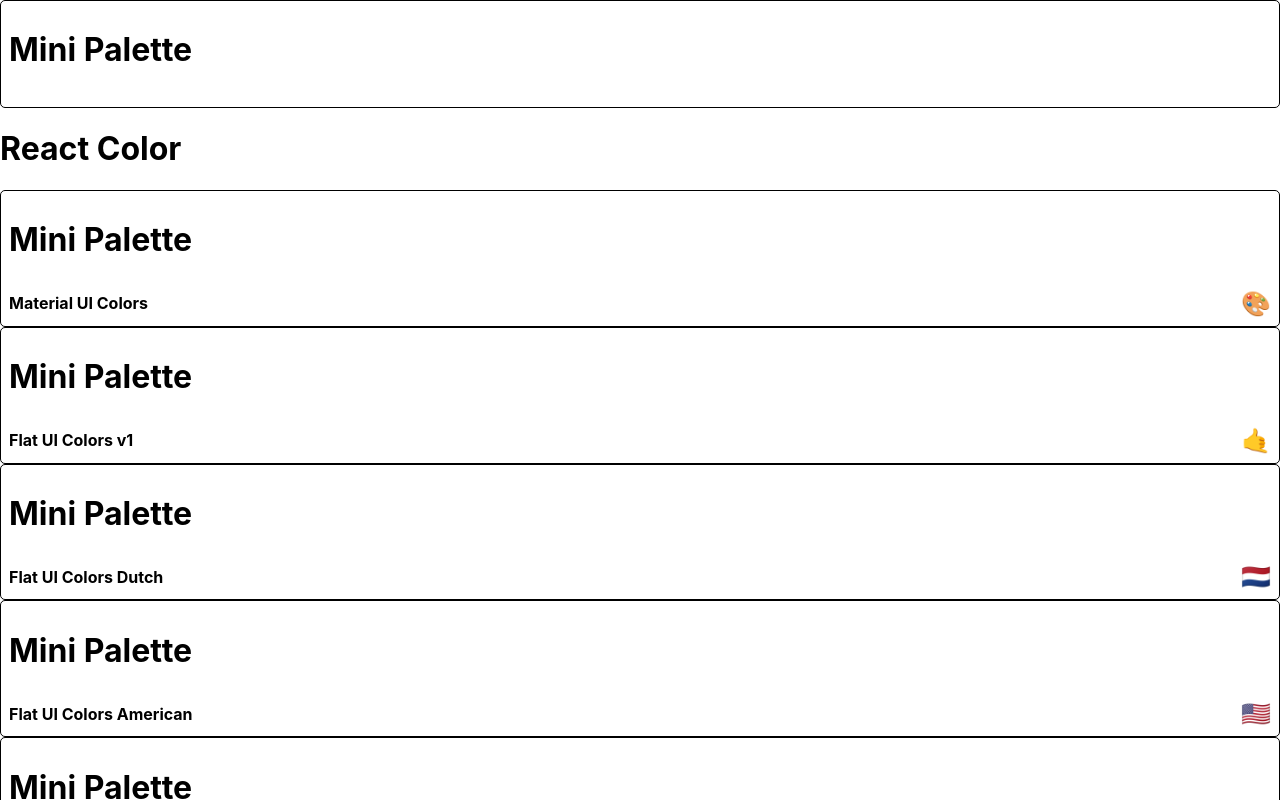
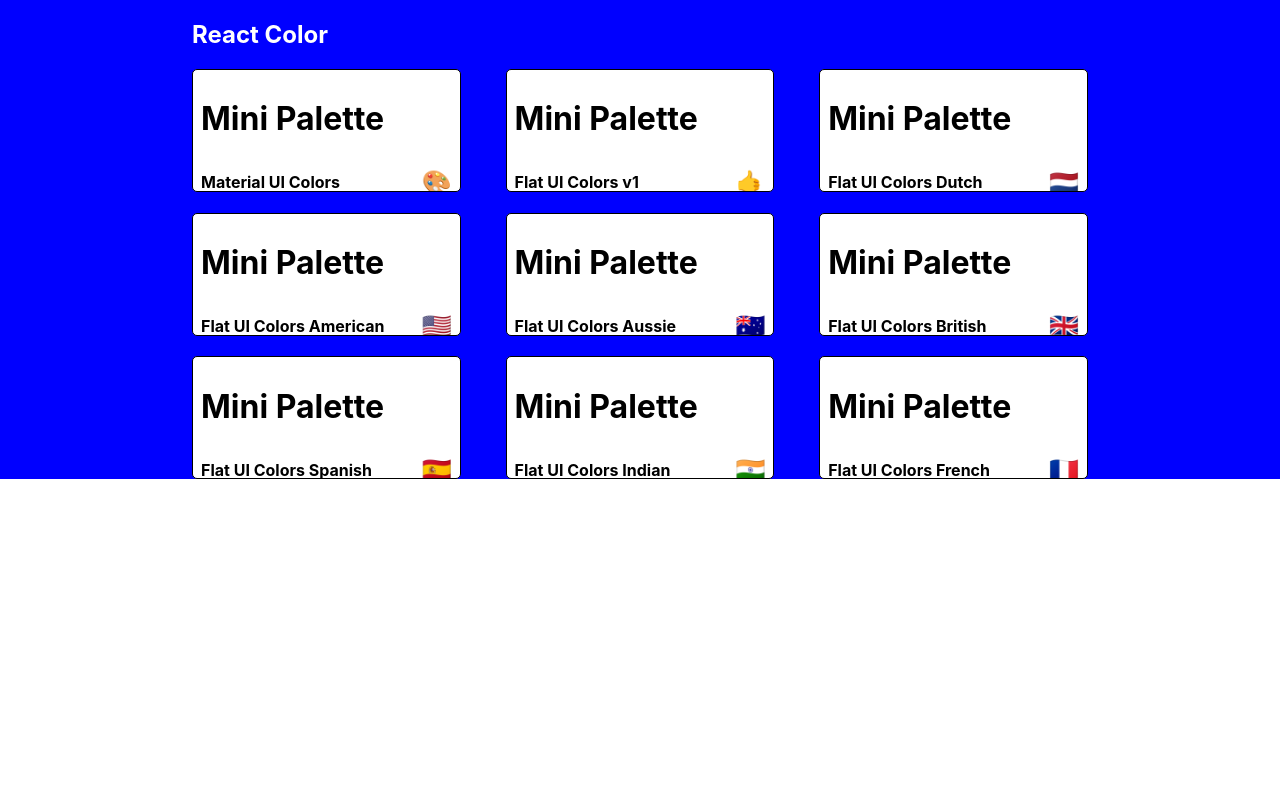
Before and after one commit to khach2010/color-app, a React (Create React App) app: page / in a window 1280 px wide. Shown: the top 800 px of the page. Built offline with nearby package versions, Linux system fonts and the light colour scheme.

Commit message:
star styling PaletteList withStyles

```diff
--- a/src/PaletteList.js
+++ b/src/PaletteList.js
@@ -1,18 +1,56 @@
 import React, { Component } from 'react';
 import MiniPalette from './MiniPalette';
 import { Link } from 'react-router-dom';
+import { withStyles } from '@material-ui/core/styles';
 
-export default class PaletteList extends Component {
+const styles = {
+  root: {
+    backgroundColor: 'blue',
+    height: '100%',
+    display: 'flex',
+    alignItems: 'flex-start',
+    justifyContent: 'center'
+  },
+  container: {
+    width: '70%',
+    display: 'flex',
+    alignItems: 'flex-start',
+    flexDirection: 'column',
+    flexWrap: 'wrap'
+  },
+  nav: {
+    display: 'flex',
+    width: '100%',
+    justifyContent: 'space-between',
+    color: 'white'
+  },
+  palettes: {
+    boxSizing: 'border-box',
+    width: '100%',
+    display: 'grid',
+    gridTemplateColumns: 'repeat(3, 30%)',
+    gridGap: '5%'
+  }
+};
+
+class PaletteList extends Component {
   render() {
-    const { palettes } = this.props;
+    const { palettes, classes } = this.props;
     return (
-      <div>
-        <MiniPalette />
-        <h1>React Color</h1>
-        {palettes.map(palette => (
-          <MiniPalette {...palette} />
-        ))}
+      <div className={classes.root}>
+        <div className={classes.container}>
+          <nav className={classes.nav}>
+            <h1>React Color</h1>
+          </nav>
+          <div className={classes.palettes}>
+            {palettes.map(palette => (
+              <MiniPalette {...palette} />
+            ))}
+          </div>
+        </div>
       </div>
     );
   }
 }
+
+export default withStyles(styles)(PaletteList);
```
